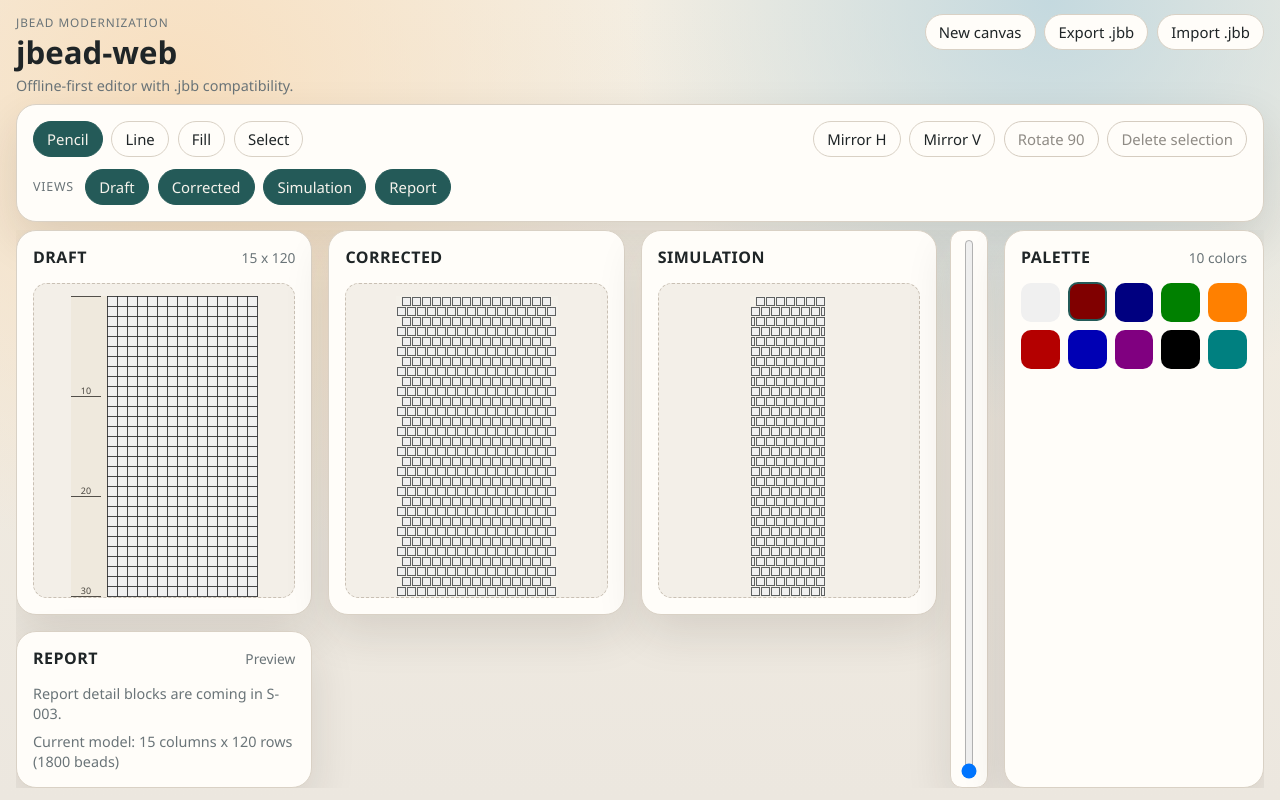
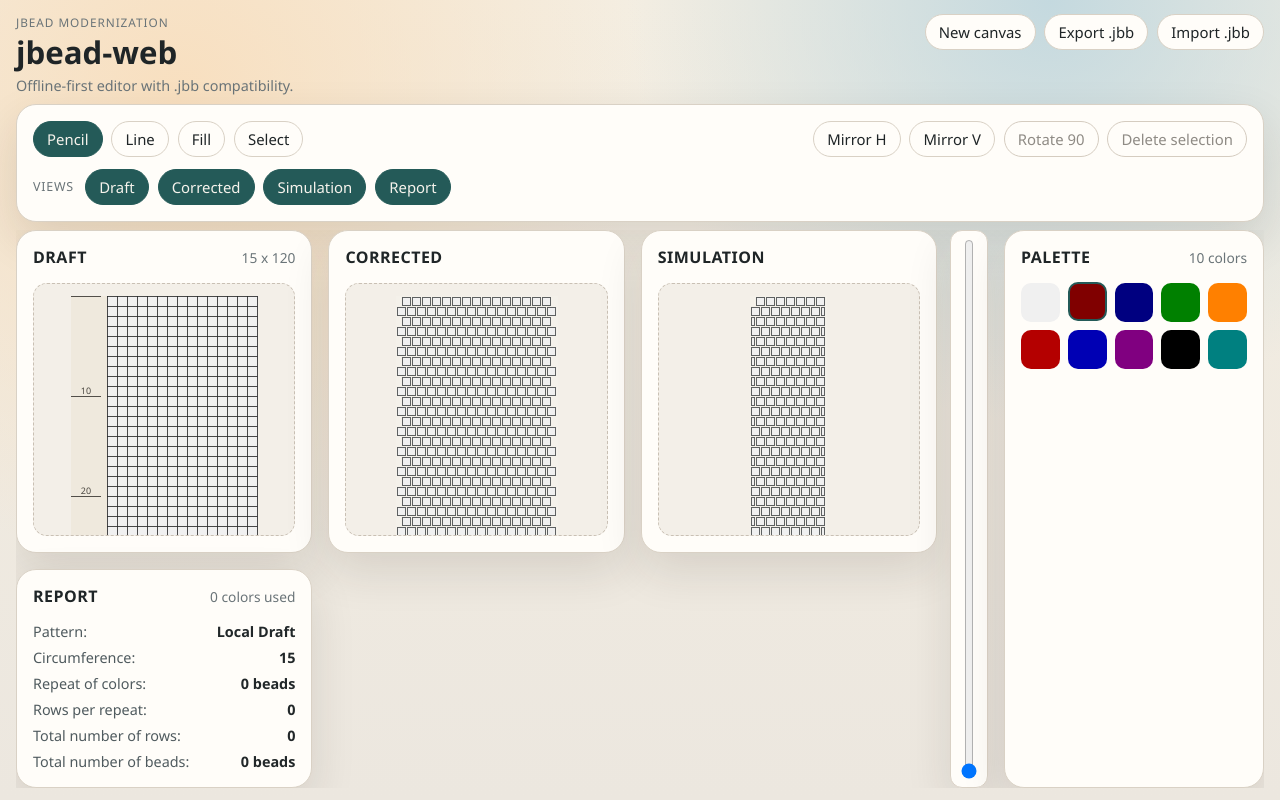
Before and after one commit to cyrilcombe/tsbead, a React (Vite) app: page / in a window 1280 px wide. Built offline with nearby package versions, Linux system fonts and the light colour scheme.

Commit message:
feat(report): add report stats and color usage summary

```diff
--- a/src/App.tsx
+++ b/src/App.tsx
@@ -1,5 +1,6 @@
 import { useEffect, useMemo, useRef, useState } from 'react'
 import { useEditorStore } from './domain/editorStore'
+import { buildReportSummary } from './domain/report'
 import { parseJbb, serializeJbb } from './io/jbb/format'
 import { loadProject, saveProject } from './storage/db'
 import { BeadCanvas } from './ui/canvas/BeadCanvas'
@@ -95,6 +96,12 @@ function App() {
     }
     return null
   }, [dragPreview, selectedTool])
+
+  const reportSummary = useMemo(() => buildReportSummary(document, 'Local Draft'), [document])
+  const visibleColorCounts = useMemo(
+    () => reportSummary.colorCounts.filter((item) => item.count > 0),
+    [reportSummary.colorCounts],
+  )
 
   const onPointerDown = (point: CellPoint) => {
     dragStartRef.current = point
@@ -358,13 +365,34 @@ function App() {
               <section className="panel report-panel">
                 <div className="panel-title">
                   <h2>Report</h2>
-                  <span>Preview</span>
+                  <span>{reportSummary.usedColorCount} colors used</span>
                 </div>
                 <div className="report-content">
-                  <p>Report detail blocks are coming in S-003.</p>
-                  <p>
-                    Current model: {width} columns x {height} rows ({width * height} beads)
-                  </p>
+                  <dl className="report-info-list">
+                    {reportSummary.entries.map((entry) => (
+                      <div key={entry.label} className="report-info-row">
+                        <dt>{entry.label}:</dt>
+                        <dd>{entry.value}</dd>
+                      </div>
+                    ))}
+                  </dl>
+                  {reportSummary.repeat > 0 ? (
+                    <section className="report-color-usage">
+                      <h3>Color usage</h3>
+                      <div className="report-color-grid">
+                        {visibleColorCounts.map((item) => {
+                          const color = document.colors[item.colorIndex]
+                          const swatchStyle = color ? { backgroundColor: colorToCss(color) } : undefined
+                          return (
+                            <div key={item.colorIndex} className="report-color-row">
+                              <span className="report-color-count">{item.count} x</span>
+                              <span className="report-color-swatch" style={swatchStyle} />
+                            </div>
+                          )
+                        })}
+                      </div>
+                    </section>
+                  ) : null}
                 </div>
               </section>
             ) : null}
--- /dev/null
+++ b/src/domain/report.ts
@@ -0,0 +1,135 @@
+import type { JBeadDocument } from './types'
+
+export interface ReportEntry {
+  label: string
+  value: string
+}
+
+export interface ColorCount {
+  colorIndex: number
+  count: number
+}
+
+export interface ReportSummary {
+  entries: ReportEntry[]
+  colorCounts: ColorCount[]
+  usedColorCount: number
+  usedHeight: number
+  repeat: number
+}
+
+function rowLabel(count: number): string {
+  return count === 1 ? 'row' : 'rows'
+}
+
+function beadLabel(count: number): string {
+  return count === 1 ? 'bead' : 'beads'
+}
+
+export function getUsedHeight(rows: number[][]): number {
+  for (let y = rows.length - 1; y >= 0; y -= 1) {
+    if (rows[y].some((value) => value > 0)) {
+      return y + 1
+    }
+  }
+  return 0
+}
+
+function flattenUsedRows(rows: number[][], width: number, usedHeight: number): number[] {
+  const result: number[] = []
+  for (let y = 0; y < usedHeight; y += 1) {
+    const row = rows[y] ?? []
+    for (let x = 0; x < width; x += 1) {
+      result.push(row[x] ?? 0)
+    }
+  }
+  return result
+}
+
+export function calculateColorRepeatBeads(sequence: number[]): number {
+  const length = sequence.length
+  if (length === 0) {
+    return 0
+  }
+  if (length === 1) {
+    return 1
+  }
+
+  const z = new Array<number>(length).fill(0)
+  let left = 0
+  let right = 0
+  for (let i = 1; i < length; i += 1) {
+    if (i <= right) {
+      z[i] = Math.min(right - i + 1, z[i - left])
+    }
+    while (i + z[i] < length && sequence[z[i]] === sequence[i + z[i]]) {
+      z[i] += 1
+    }
+    if (i + z[i] - 1 > right) {
+      left = i
+      right = i + z[i] - 1
+    }
+  }
+
+  for (let repeat = 1; repeat < length; repeat += 1) {
+    if (z[repeat] >= length - repeat) {
+      return repeat
+    }
+  }
+  return length
+}
+
+export function formatRowsPerRepeat(repeat: number, width: number): string {
+  if (width <= 0) {
+    return '0'
+  }
+  if (repeat % width === 0) {
+    return String(repeat / width)
+  }
+
+  const rows = Math.floor(repeat / width)
+  const beads = repeat % width
+  return `${rows} ${rowLabel(rows)} ${beads} ${beadLabel(beads)}`
+}
+
+export function buildReportSummary(document: JBeadDocument, patternName: string): ReportSummary {
+  const rows = document.model.rows
+  const width = rows[0]?.length ?? 0
+  const usedHeight = getUsedHeight(rows)
+  const sequence = flattenUsedRows(rows, width, usedHeight)
+  const repeat = calculateColorRepeatBeads(sequence)
+  const maxColorIndexInModel = sequence.reduce((max, colorIndex) => Math.max(max, colorIndex), 0)
+  const paletteSize = Math.max(document.colors.length, maxColorIndexInModel + 1)
+  const colorCounts = Array.from({ length: paletteSize }, (_, colorIndex) => ({ colorIndex, count: 0 }))
+
+  for (const colorIndex of sequence) {
+    colorCounts[colorIndex].count += 1
+  }
+
+  const entries: ReportEntry[] = [
+    { label: 'Pattern', value: patternName },
+  ]
+
+  if (document.author.trim().length > 0) {
+    entries.push({ label: 'Author', value: document.author.trim() })
+  }
+  if (document.organization.trim().length > 0) {
+    entries.push({ label: 'Organization', value: document.organization.trim() })
+  }
+
+  entries.push(
+    { label: 'Circumference', value: String(width) },
+    { label: 'Repeat of colors', value: `${repeat} beads` },
+    { label: 'Rows per repeat', value: formatRowsPerRepeat(repeat, width) },
+    { label: 'Total number of rows', value: String(usedHeight) },
+    { label: 'Total number of beads', value: `${usedHeight * width} beads` },
+  )
+
+  return {
+    entries,
+    colorCounts,
+    usedColorCount: colorCounts.filter((item) => item.count > 0).length,
+    usedHeight,
+    repeat,
+  }
+}
--- a/src/index.css
+++ b/src/index.css
@@ -225,11 +225,74 @@ h1 {
   color: var(--muted);
   font-size: 0.9rem;
   display: grid;
-  gap: 0.55rem;
+  gap: 0.85rem;
 }
 
 .report-content p {
   margin: 0;
+}
+
+.report-info-list {
+  margin: 0;
+  padding: 0;
+  display: grid;
+  gap: 0.4rem;
+}
+
+.report-info-row {
+  display: grid;
+  grid-template-columns: 1fr auto;
+  gap: 0.8rem;
+  align-items: baseline;
+}
+
+.report-info-row dt,
+.report-info-row dd {
+  margin: 0;
+}
+
+.report-info-row dt {
+  color: #4f5a5e;
+}
+
+.report-info-row dd {
+  color: #212729;
+  font-weight: 600;
+}
+
+.report-color-usage h3 {
+  margin: 0 0 0.5rem;
+  font-size: 0.82rem;
+  text-transform: uppercase;
+  letter-spacing: 0.06em;
+  color: #4f5a5e;
+}
+
+.report-color-grid {
+  display: grid;
+  grid-template-columns: repeat(auto-fit, minmax(96px, 1fr));
+  gap: 0.45rem 0.65rem;
+}
+
+.report-color-row {
+  display: flex;
+  align-items: center;
+  gap: 0.35rem;
+}
+
+.report-color-count {
+  min-width: 3.2rem;
+  text-align: right;
+  color: #212729;
+  font-weight: 600;
+}
+
+.report-color-swatch {
+  width: 1.05rem;
+  height: 1.05rem;
+  border: 1px solid #899194;
+  border-radius: 2px;
+  background: #f7f5f0;
 }
 
 .empty-pane {
```
Also changed, not shown: 2 other files (tests, documents, lock files or other folders).
